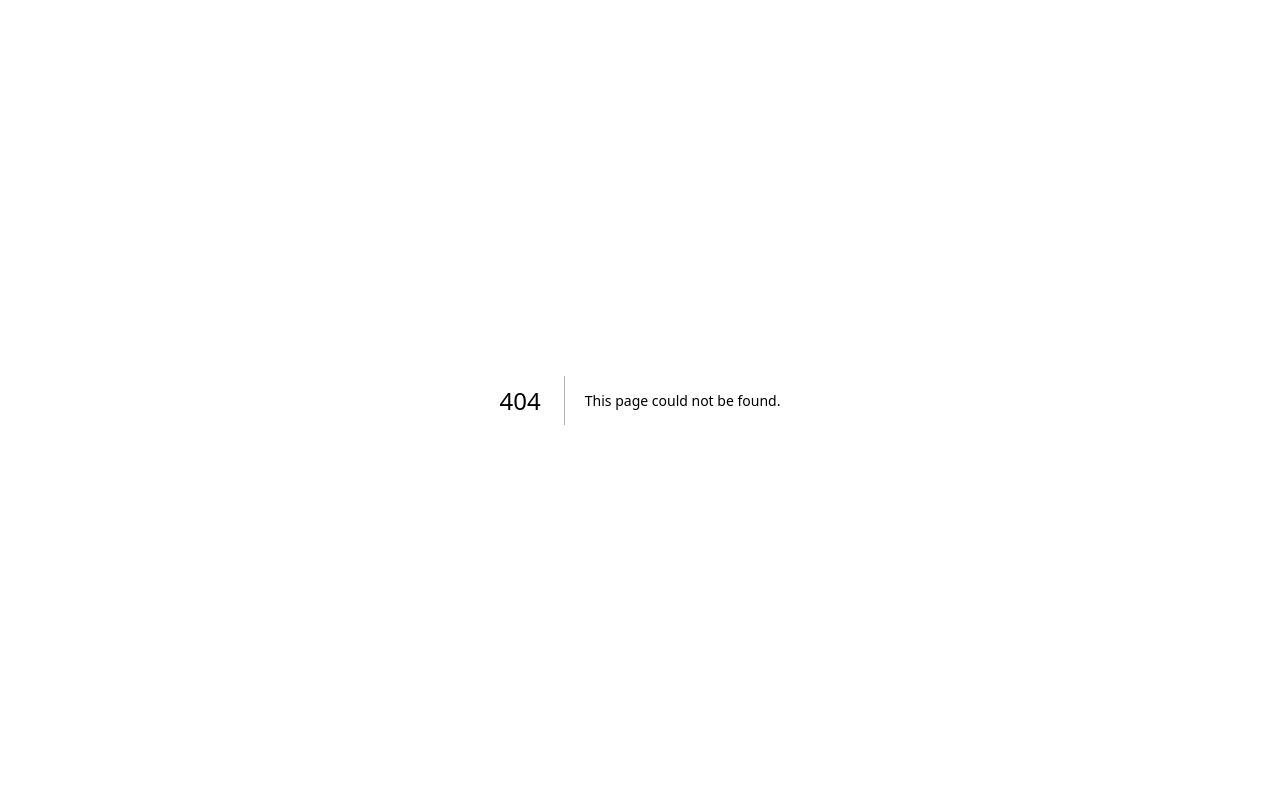
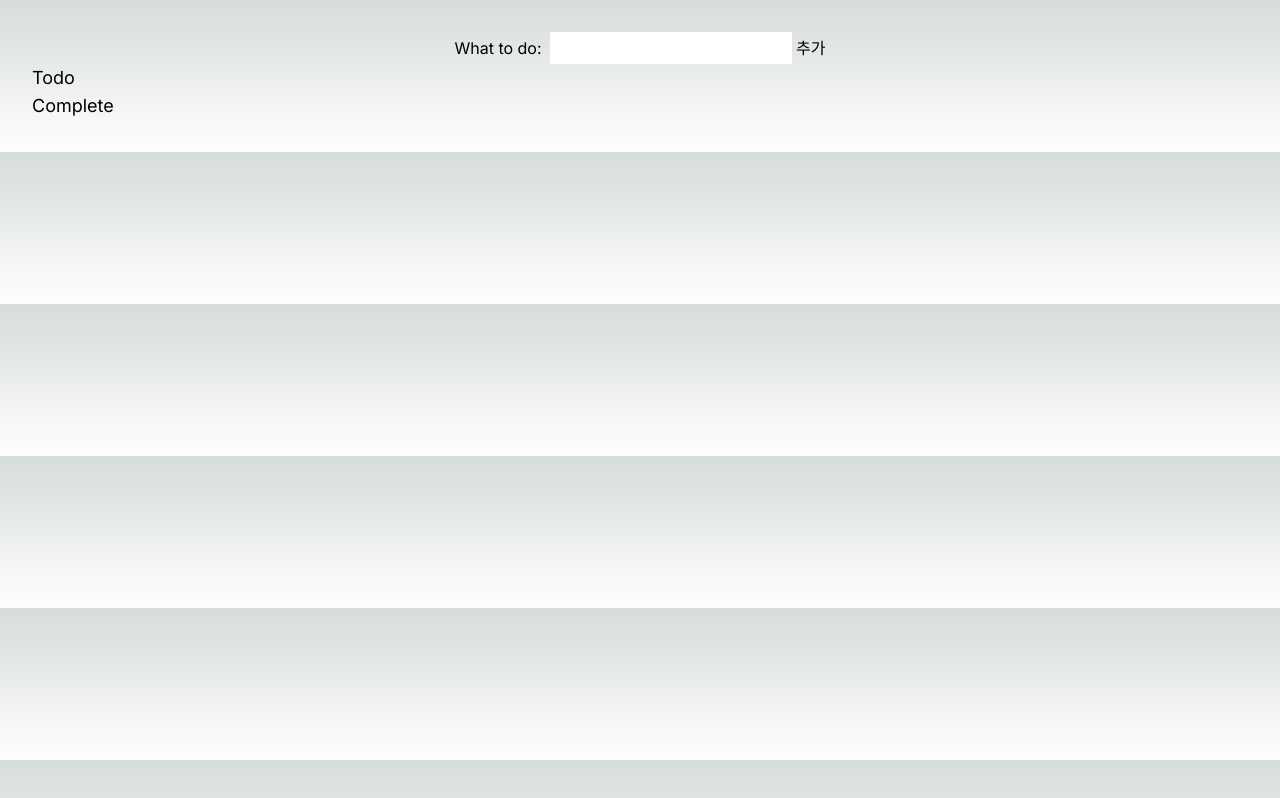
Before and after one commit to Ere-b/to-do-list-next, a Next.js app: page /todolist in a window 1280 px wide. Before the commit this address had no page. Built offline with nearby package versions, Linux system fonts and the light colour scheme.

Commit message:
Add To-do list page

```diff
--- /dev/null
+++ b/src/app/todolist/components/NewTodo.tsx
@@ -0,0 +1,32 @@
+import React, { useRef } from "react";
+
+type NewTodoProps = {
+  onAddTodo: (todoText: string) => void;
+};
+
+const NewTodo = ({ onAddTodo }: NewTodoProps) => {
+  const textInputRef = useRef<HTMLInputElement>(null);
+
+  const todoSubmitHandler = (event: React.FormEvent) => {
+    event.preventDefault();
+    const enteredText = textInputRef.current!.value;
+    onAddTodo(enteredText);
+    textInputRef.current!.value = ""; // 입력 후에 input 창을 초기화
+  };
+
+  return (
+    <form className="flex justify-center" onSubmit={todoSubmitHandler}>
+      <div>
+        <label htmlFor="todo-text" className="p-1">
+          What to do:{" "}
+        </label>
+        <input className="p-1 text-black" type="text" id="todo-text" ref={textInputRef} />
+        <button className="p-1" type="submit">
+          추가
+        </button>
+      </div>
+    </form>
+  );
+};
+
+export default NewTodo;
--- /dev/null
+++ b/src/app/todolist/components/TodoList.tsx
@@ -0,0 +1,62 @@
+import React from "react";
+
+interface TodoListProps {
+  items: { id: string; text: string; done: boolean }[];
+  onDeleteTodo: (id: string) => void;
+  onDoneTodo: (id: string) => void;
+}
+
+const TodoList = ({ items, onDeleteTodo, onDoneTodo }: TodoListProps) => {
+  return (
+    <div className="flex-col">
+      <div>
+        <h1 className="text-lg">Todo</h1>
+        <ul>
+          {items.map((todo) => {
+            if (todo.done === false) {
+              return (
+                <li key={todo.id}>
+                  <span>{todo.text}</span>
+                  <button className="p-1" onClick={() => onDoneTodo(todo.id)}>
+                    완료
+                  </button>
+                  <button className="p-1" onClick={() => onDeleteTodo(todo.id)}>
+                    수정
+                  </button>
+                  <button className="p-1" onClick={() => onDeleteTodo(todo.id)}>
+                    삭제
+                  </button>
+                </li>
+              );
+            }
+          })}
+        </ul>
+      </div>
+      <div>
+        <h1 className="text-lg">Complete</h1>
+        <ul>
+          {items.map((todo) => {
+            if (todo.done === true) {
+              return (
+                <li key={todo.id}>
+                  <span>{todo.text}</span>
+                  <button className="p-1" onClick={() => onDoneTodo(todo.id)}>
+                    미완료
+                  </button>
+                  <button className="p-1" onClick={() => onDeleteTodo(todo.id)}>
+                    수정
+                  </button>
+                  <button className="p-1" onClick={() => onDeleteTodo(todo.id)}>
+                    삭제
+                  </button>
+                </li>
+              );
+            }
+          })}
+        </ul>
+      </div>
+    </div>
+  );
+};
+
+export default TodoList;
--- /dev/null
+++ b/src/app/todolist/page.tsx
@@ -0,0 +1,38 @@
+"use client";
+import React, { useState } from "react";
+import TodoList from "./components/TodoList";
+import NewTodo from "./components/NewTodo";
+import { Todo } from "../todo.model";
+
+const TodoListPage = () => {
+  const [todos, setTodos] = useState<Todo[]>([]);
+
+  const todoAddHandler = (text: string) => {
+    setTodos((prevTodos) => [...prevTodos, { id: Math.random().toString(), text: text, done: false }]);
+  };
+
+  // const todoEditHandler = (todoId: string) => {
+  //   setTodos((prevTodos) => (return;));
+  // };
+
+  const todoDoneHandler = (todoId: string) => {
+    setTodos((prevTodos) => {
+      return prevTodos.map((todo) => (todo.id === todoId ? { ...todo, done: !todo.done } : todo));
+    });
+  };
+
+  const todoDeleteHandler = (todoId: string) => {
+    setTodos((prevTodos) => {
+      return prevTodos.filter((todo) => todo.id !== todoId);
+    });
+  };
+
+  return (
+    <div className="p-8">
+      <NewTodo onAddTodo={todoAddHandler} />
+      <TodoList items={todos} onDeleteTodo={todoDeleteHandler} onDoneTodo={todoDoneHandler} />
+    </div>
+  );
+};
+
+export default TodoListPage;
```
